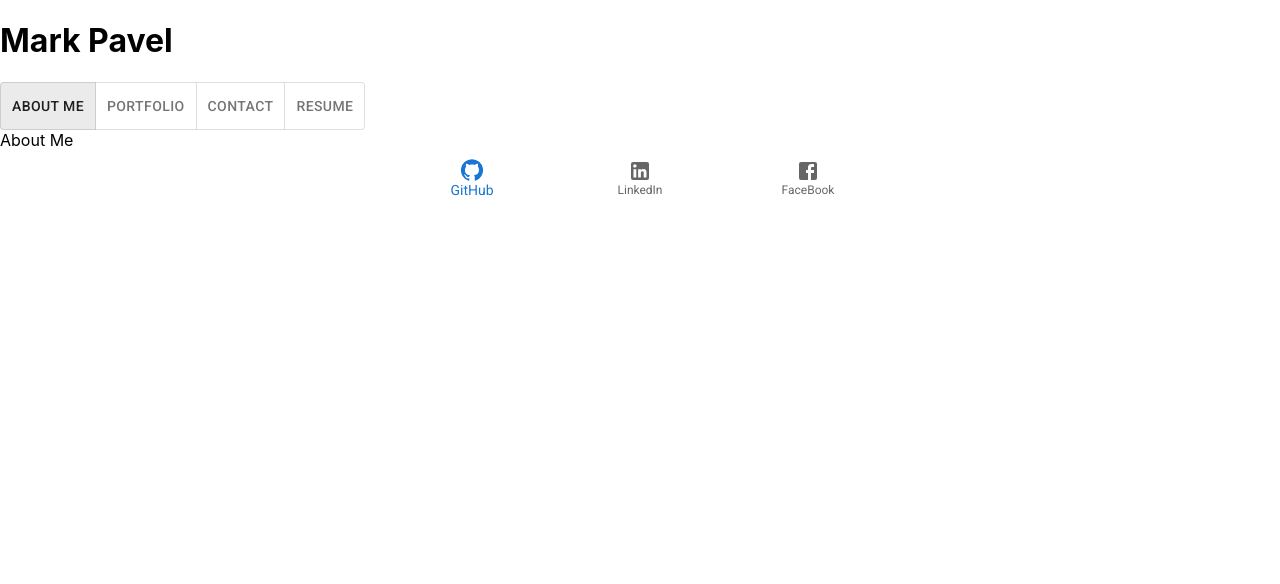
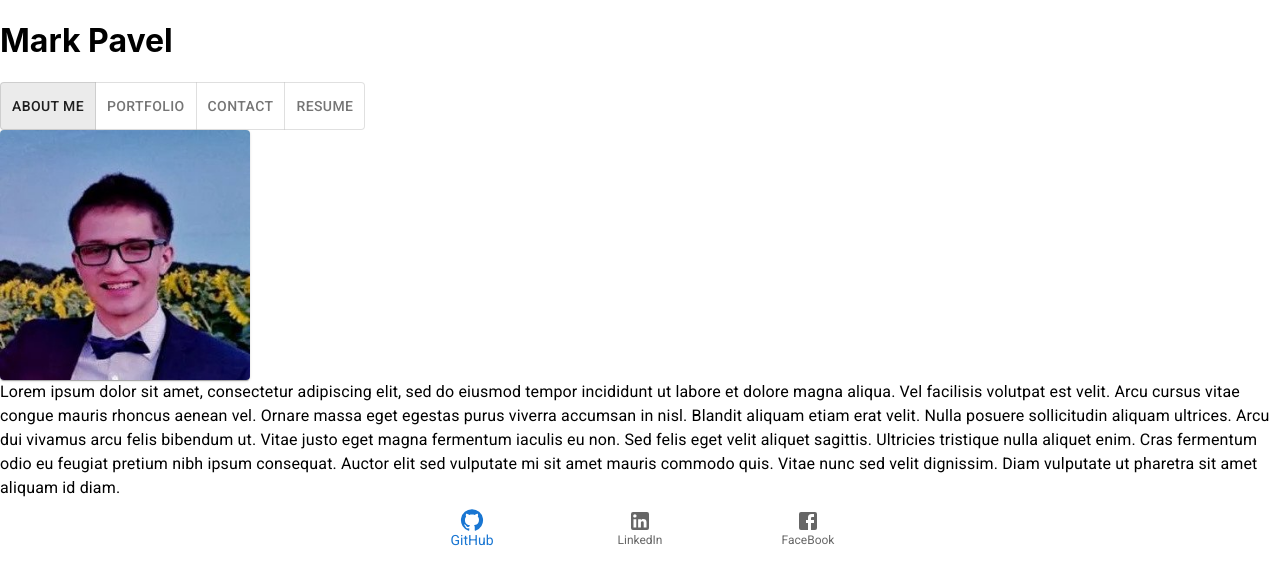
Before and after one commit to ProgrammingAStorm/react-portfolio, a React (Create React App) app: page / in a window 1280 px wide. Shown: the top 584 px of the page. Built offline with nearby package versions, Linux system fonts and the light colour scheme.

Commit message:
Added About Me Functionality

```diff
--- a/package.json
+++ b/package.json
@@ -3,7 +3,6 @@
   "version": "0.1.0",
   "private": true,
   "dependencies": {
-    "@emotion/react": "^11.10.0",
     "@emotion/styled": "^11.10.0",
     "@mui/icons-material": "^5.8.4",
     "@mui/material": "^5.10.0",
--- a/src/components/AboutMe/index.js
+++ b/src/components/AboutMe/index.js
@@ -1,9 +1,20 @@
+import { Card, CardMedia, Typography } from '@mui/material';
 import React from 'react';
+import me from '../../assets/images/me.jpg'
 
 export default function AboutMe() {
-    return(
-        <div>
-            About Me
-        </div>
+    return (
+        <section>
+            <Card sx={{ maxWidth: 250 }}>
+                <CardMedia
+                    component="img"
+                    image={me}
+                />
+            </Card>
+
+            <Typography>
+                Lorem ipsum dolor sit amet, consectetur adipiscing elit, sed do eiusmod tempor incididunt ut labore et dolore magna aliqua. Vel facilisis volutpat est velit. Arcu cursus vitae congue mauris rhoncus aenean vel. Ornare massa eget egestas purus viverra accumsan in nisl. Blandit aliquam etiam erat velit. Nulla posuere sollicitudin aliquam ultrices. Arcu dui vivamus arcu felis bibendum ut. Vitae justo eget magna fermentum iaculis eu non. Sed felis eget velit aliquet sagittis. Ultricies tristique nulla aliquet enim. Cras fermentum odio eu feugiat pretium nibh ipsum consequat. Auctor elit sed vulputate mi sit amet mauris commodo quis. Vitae nunc sed velit dignissim. Diam vulputate ut pharetra sit amet aliquam id diam.
+            </Typography>
+        </section>
     );
 };
```
Also changed, not shown: 1 other file (tests, documents, lock files or other folders).
